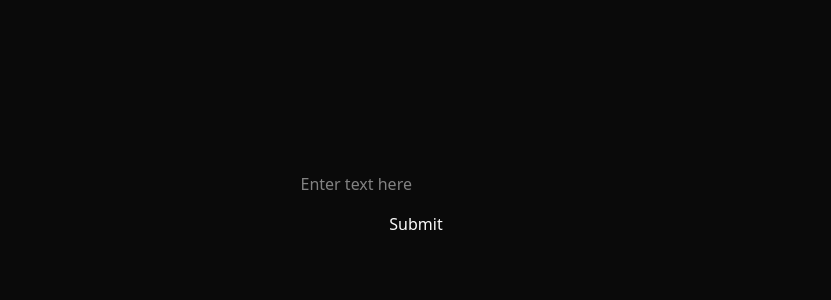
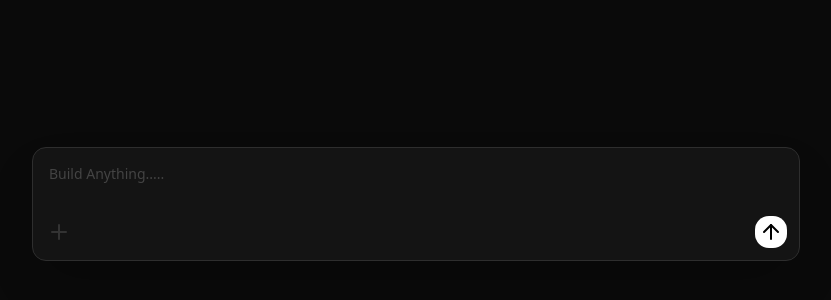
Before and after one commit to Dev050x/Lovable, a Next.js app in the folder frontend/: page / in a window 1280 px wide. Shown: the part 196-496 px from the top of the page, without its empty margins (224-1055 px from the left). Built offline with nearby package versions, Linux system fonts and the light colour scheme.

Commit message:
feat(updateProject): implement update project feature

```diff
--- a/frontend/app/components/InputField.tsx
+++ b/frontend/app/components/InputField.tsx
@@ -1,12 +1,17 @@
-import { ArrowUp, Plus } from "lucide-react";
+"use client"
+import { ArrowUp, Loader, Plus } from "lucide-react";
+import { useState } from "react";
 
-export default function InputField() {
+export default function InputField({ onButtonClick, input, setInput, isLoading, setIsLoading }: { onButtonClick: () => void, input: string, setInput: React.Dispatch<React.SetStateAction<string>>, isLoading: boolean, setIsLoading: React.Dispatch<React.SetStateAction<boolean>> }) {
+
     return (
         <div className="flex flex-col bg-[#141414] border border-[#2e2e2e] rounded-xl w-full max-w-3xl mx-auto overflow-hidden shadow-2xl">
             <textarea
                 rows={2}
                 placeholder="Build Anything....."
                 className="w-full bg-transparent text-white text-sm placeholder-[#444] outline-none border-none resize-none px-4 pt-4 pb-2 overflow-y-scroll no-scrollbar   "
+                value={input}
+                onChange={(e) => setInput(e.target.value)}
             />
 
             <div className="flex items-center justify-between px-3 pb-3 pt-1">
@@ -18,8 +23,8 @@ export default function InputField() {
                         <Plus />
                     </button>
                 </div>
-                <button className="flex items-center justify-center w-8 h-8 rounded-xl bg-white text-black hover:bg-gray-200 active:scale-95 transition-all font-bold text-base">
-                    <ArrowUp />
+                <button className="flex items-center justify-center w-8 h-8 rounded-xl bg-white text-black hover:bg-gray-200 active:scale-95 transition-all font-bold text-base" onClick={() => onButtonClick()} disabled={isLoading}>
+                    {isLoading ? <Loader /> :  <ArrowUp />}
                 </button>
             </div>
 
--- a/frontend/app/page.tsx
+++ b/frontend/app/page.tsx
@@ -2,6 +2,7 @@
 import { useState } from "react";
 import { creatProject } from "./utils/actions";
 import { useRouter } from "next/navigation";
+import { ArrowUp, Loader, Plus } from "lucide-react";
 
 export default function Home() {
   const [input, setInput] = useState<string>("");
@@ -23,10 +24,29 @@ export default function Home() {
 
   return (
     <div className="flex flex-col items-center justify-center min-h-screen gap-4">
-      <input type="text" placeholder="Enter text here" className="border-white" value={input} onChange={(e) => { setInput(e.target.value) }} />
-      <button className="border-white" onClick={handleSubmit} disabled={isLoading}>
-        {isLoading ? "Creating....": "Submit"}
-        </button>
+      <div className="flex flex-col bg-[#141414] border border-[#2e2e2e] rounded-xl w-full max-w-3xl mx-auto overflow-hidden shadow-2xl">
+        <textarea
+          rows={2}
+          placeholder="Build Anything....."
+          className="w-full bg-transparent text-white text-sm placeholder-[#444] outline-none border-none resize-none px-4 pt-4 pb-2 overflow-y-scroll no-scrollbar   "
+          value={input}
+          onChange={(e) => setInput(e.target.value)}
+        />
+        <div className="flex items-center justify-between px-3 pb-3 pt-1">
+          <div className="flex items-center gap-2">
+            <button
+              disabled
+              className="flex items-center justify-center w-7 h-7 rounded-lg text-[#333] cursor-not-allowed text-xl leading-none"
+            >
+              <Plus />
+            </button>
+          </div>
+          <button className="flex items-center justify-center w-8 h-8 rounded-xl bg-white text-black hover:bg-gray-400 active:scale-95 transition-all font-bold text-base" onClick={handleSubmit} disabled={isLoading}>
+            {isLoading ? <Loader /> :  <ArrowUp />}
+          </button>
+        </div>
+
+      </div>
     </div>
   );
 }
--- a/frontend/app/projects/[id]/page.tsx
+++ b/frontend/app/projects/[id]/page.tsx
@@ -2,7 +2,7 @@
 import CodeBrowser from "@/app/components/CodeBrowser";
 import InputField from "@/app/components/InputField";
 import { PreviewToolbar } from "@/app/components/PreviewButton";
-import { generateProject, getAllChats, getProject } from "@/app/utils/actions";
+import { generateProject, getAllChats, getProject, updateProject } from "@/app/utils/actions";
 import {
     ResizableHandle,
     ResizablePanel,
@@ -18,7 +18,24 @@ export default function Project() {
     const [chatHistory, setChatHistory] = useState<ChatItem[]>([]);
     const [url, setUrl] = useState<string>("");
     const [preview, setPreview] = useState(true);
+    const [input, setInput] = useState<string>("");
+    const [isLoading, setIsLoading] = useState<boolean>(false);
     console.log("project url is: ", url);
+
+    const handleSubmit = async () => {
+        try {
+            if (!input.trim()) return;
+            setUrl("");
+            const prompt = input;
+            setInput("");
+            const result = await updateProject(id as string, input);
+            setUrl(result.url);
+        } catch (error) {
+            console.log("error", error);
+        } finally {
+            setIsLoading(false);
+        }
+    }
 
     useEffect(() => {
         const chats = async () => {
@@ -70,7 +87,7 @@ export default function Project() {
                             })}
                         </div>
                         <div className="bg-gradient w-full">
-                            <InputField />
+                            <InputField onButtonClick={handleSubmit} input={input} setInput={setInput} isLoading={isLoading} setIsLoading={setIsLoading} />
                         </div>
                     </div>
 
--- a/frontend/app/utils/actions.ts
+++ b/frontend/app/utils/actions.ts
@@ -35,6 +35,19 @@ export async function generateProject(projectId: string, chatId: string) {
   return response.json();
 };
 
+export async function updateProject(projectId: string, prompt: string) {
+  const response = await fetch(`${BASE_URL}/api/project/update`, {
+    method: "POST",
+    body: JSON.stringify({
+      projectId,
+      prompt
+    }),
+    headers: {
+      'Content-type': "application/json"
+    }
+  })
+  return response.json();
+}
 
 export async function getProject(projectId: string) {
   const response = await fetch(`${BASE_URL}/api/project/?projectId=${projectId}`);
```
